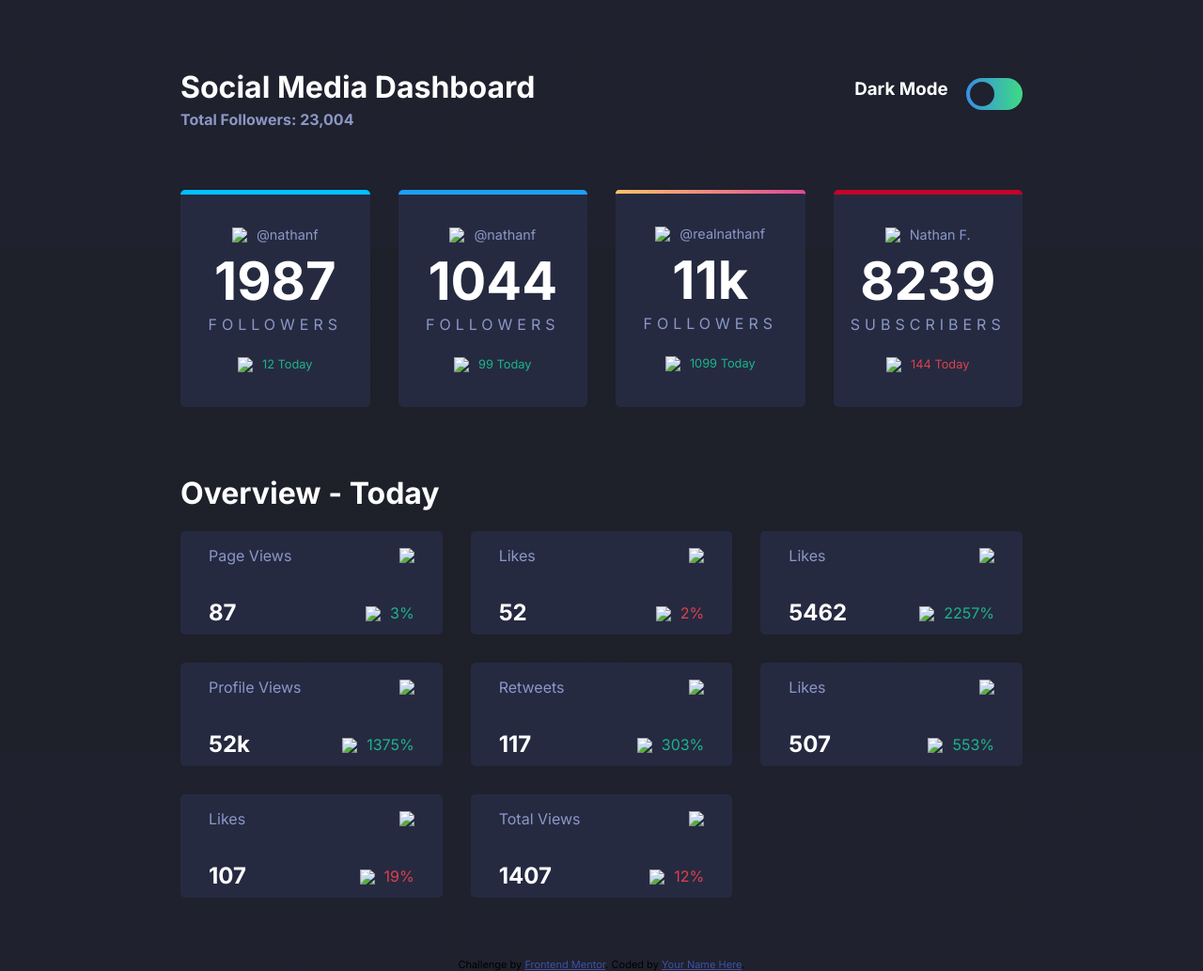
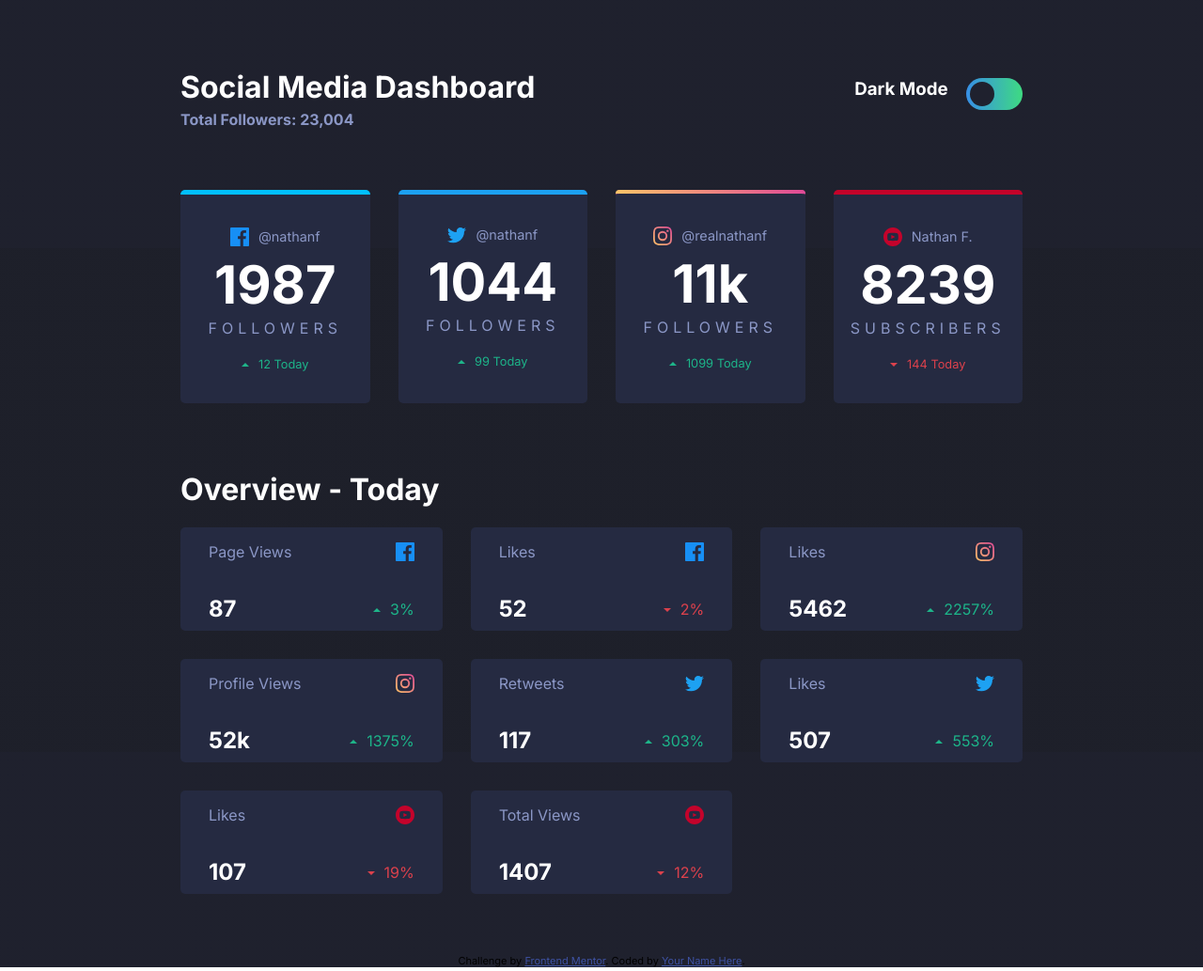
Before and after one commit to jcurtis808/social-media-dashboard, a plain HTML site: page index.html in a window 1280 px wide. Shown: the whole page at 94% size. Drawn offline with Linux system fonts and the light colour scheme; the site is published under a folder, as on GitHub Pages, so addresses that start at the root find nothing.

Commit message:
updating image tags

```diff
--- a/index.html
+++ b/index.html
@@ -39,28 +39,28 @@
 
     <div class="upper-container" id="upper">
       <div class="lg-card" id="facebook">
-        <p class="user"><img src="/images/icon-facebook.svg" class="icon">@nathanf</p>
+        <p class="user"><img src="images/icon-facebook.svg" class="icon">@nathanf</p>
         <h1>1987</h1>
         <p class="spaced">Followers</p>
-        <p class="increase"><img src="/images/icon-up.svg">12 Today</p>
+        <p class="increase"><img src="images/icon-up.svg">12 Today</p>
       </div>
       <div class="lg-card" id="twitter">
-        <p class="user"><img src="/images/icon-twitter.svg" class="icon">@nathanf</p>
+        <p class="user"><img src="images/icon-twitter.svg" class="icon">@nathanf</p>
         <h1>1044</h1>
         <p class="spaced">Followers</p>
-        <p class="increase"><img src="/images/icon-up.svg">99 Today</p>
+        <p class="increase"><img src="images/icon-up.svg">99 Today</p>
       </div>
       <div class="lg-card" id="instagram">
-        <p class="user"><img src="/images/icon-instagram.svg" class="icon">@realnathanf</p>
+        <p class="user"><img src="images/icon-instagram.svg" class="icon">@realnathanf</p>
         <h1>11k</h1>
         <p class="spaced">Followers</p>
-        <p class="increase"><img src="/images/icon-up.svg">1099 Today</p>
+        <p class="increase"><img src="images/icon-up.svg">1099 Today</p>
       </div>
       <div class="lg-card" id="youtube">
-        <p class="user"><img src="/images/icon-youtube.svg" class="icon">Nathan F.</p>
+        <p class="user"><img src="images/icon-youtube.svg" class="icon">Nathan F.</p>
         <h1>8239</h1>
         <p class="spaced">Subscribers</p>
-        <p class="decrease"><img src="/images/icon-down.svg">144 Today</p>
+        <p class="decrease"><img src="images/icon-down.svg">144 Today</p>
       </div>
     </div>
 
@@ -72,81 +72,81 @@
       <div class="sm-card">
         <div class="info">
           <p class="sm-text item">Page Views</p>
-          <img src="/images/icon-facebook.svg" class="icon2">
+          <img src="images/icon-facebook.svg" class="icon2">
         </div>
         <div class="info">
           <h2 class="item">87</h2>
-          <p class="increase item"><img src="/images/icon-up.svg">3%</p>
+          <p class="increase item"><img src="images/icon-up.svg">3%</p>
         </div>
       </div>
       <div class="sm-card">
         <div class="info">
           <p class="sm-text">Likes</p>
-          <img src="/images/icon-facebook.svg">
+          <img src="images/icon-facebook.svg">
         </div>
         <div class="info">
           <h2>52</h2>
-          <p class="decrease"><img src="/images/icon-down.svg">2%</p>
+          <p class="decrease"><img src="images/icon-down.svg">2%</p>
         </div>
       </div>
       <div class="sm-card">
         <div class="info">
           <p class="sm-text">Likes</p>
-          <img src="/images/icon-instagram.svg">
+          <img src="images/icon-instagram.svg">
         </div>
         <div class="info">
           <h2>5462</h2>
-          <p class="increase"><img src="/images/icon-up.svg">2257%</p>
+          <p class="increase"><img src="images/icon-up.svg">2257%</p>
         </div>
       </div>
       <div class="sm-card">
         <div class="info">
           <p class="sm-text">Profile Views</p>
-          <img src="/images/icon-instagram.svg">
+          <img src="images/icon-instagram.svg">
         </div>
         <div class="info">
           <h2>52k</h2>
-          <p class="increase"><img src="/images/icon-up.svg">1375%</p>
+          <p class="increase"><img src="images/icon-up.svg">1375%</p>
         </div>
       </div>
       <div class="sm-card">
         <div class="info">
           <p class="sm-text">Retweets</p>
-          <img src="/images/icon-twitter.svg">
+          <img src="images/icon-twitter.svg">
         </div>
         <div class="info">
           <h2>117</h2>
-          <p class="increase"><img src="/images/icon-up.svg">303%</p>
+          <p class="increase"><img src="images/icon-up.svg">303%</p>
         </div>
       </div>
       <div class="sm-card">
         <div class="info">
           <p class="sm-text">Likes</p>
-          <img src="/images/icon-twitter.svg">
+          <img src="images/icon-twitter.svg">
         </div>
         <div class="info">
           <h2>507</h2>
-          <p class="increase"><img src="/images/icon-up.svg">553%</p>
+          <p class="increase"><img src="images/icon-up.svg">553%</p>
         </div>
       </div>
       <div class="sm-card">
         <div class="info">
           <p class="sm-text">Likes</p>
-          <img src="/images/icon-youtube.svg">
+          <img src="images/icon-youtube.svg">
         </div>
         <div class="info">
           <h2>107</h2>
-          <p class="decrease"><img src="/images/icon-down.svg">19%</p>
+          <p class="decrease"><img src="images/icon-down.svg">19%</p>
         </div>
       </div>
       <div class="sm-card">
         <div class="info">
           <p class="sm-text">Total Views</p>
-          <img src="/images/icon-youtube.svg">
+          <img src="images/icon-youtube.svg">
         </div>
         <div class="info">
            <h2>1407</h2>
-           <p class="decrease"><img src="/images/icon-down.svg">12%</p>
+           <p class="decrease"><img src="images/icon-down.svg">12%</p>
         </div>
       </div>
     </div>
```
